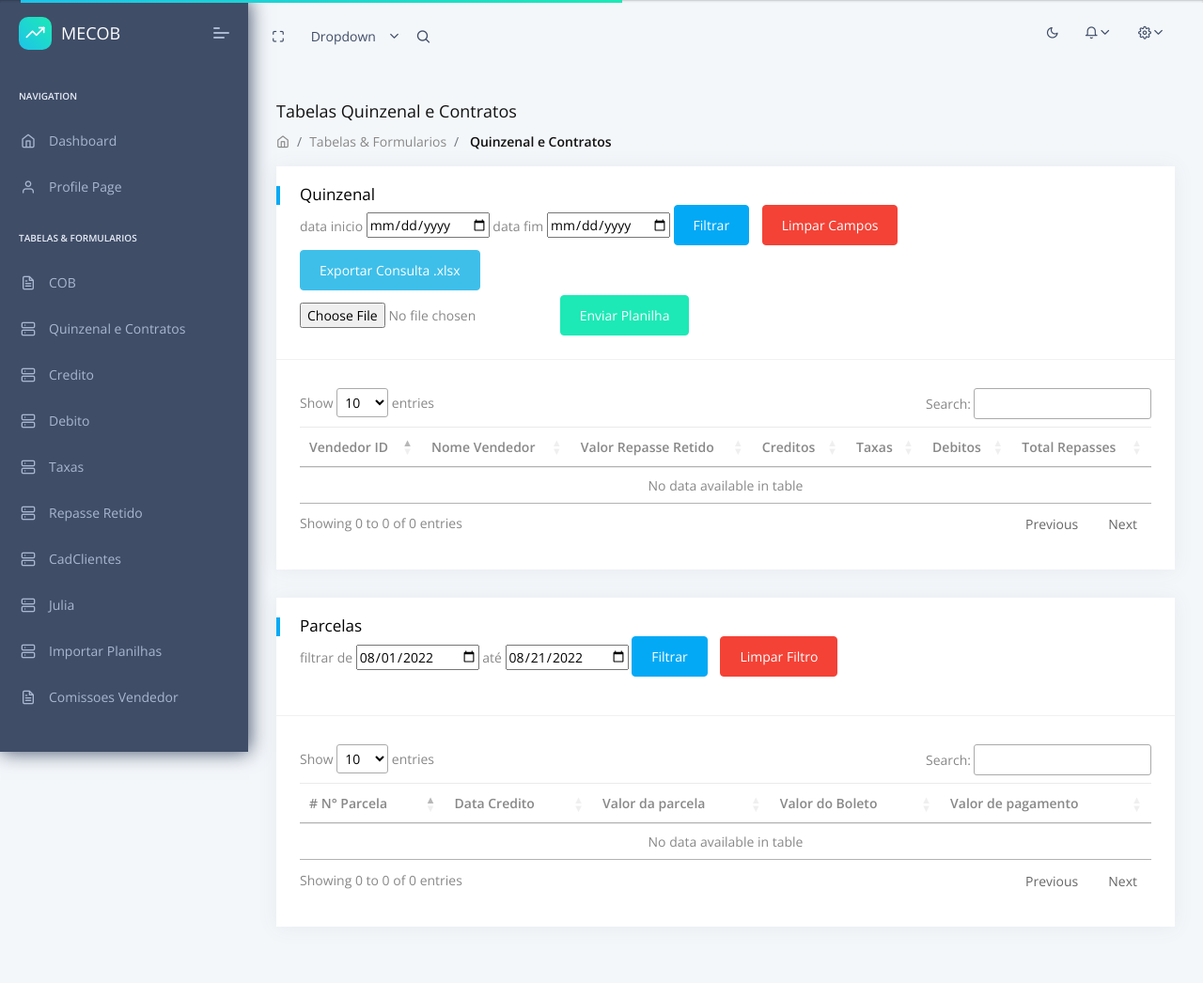
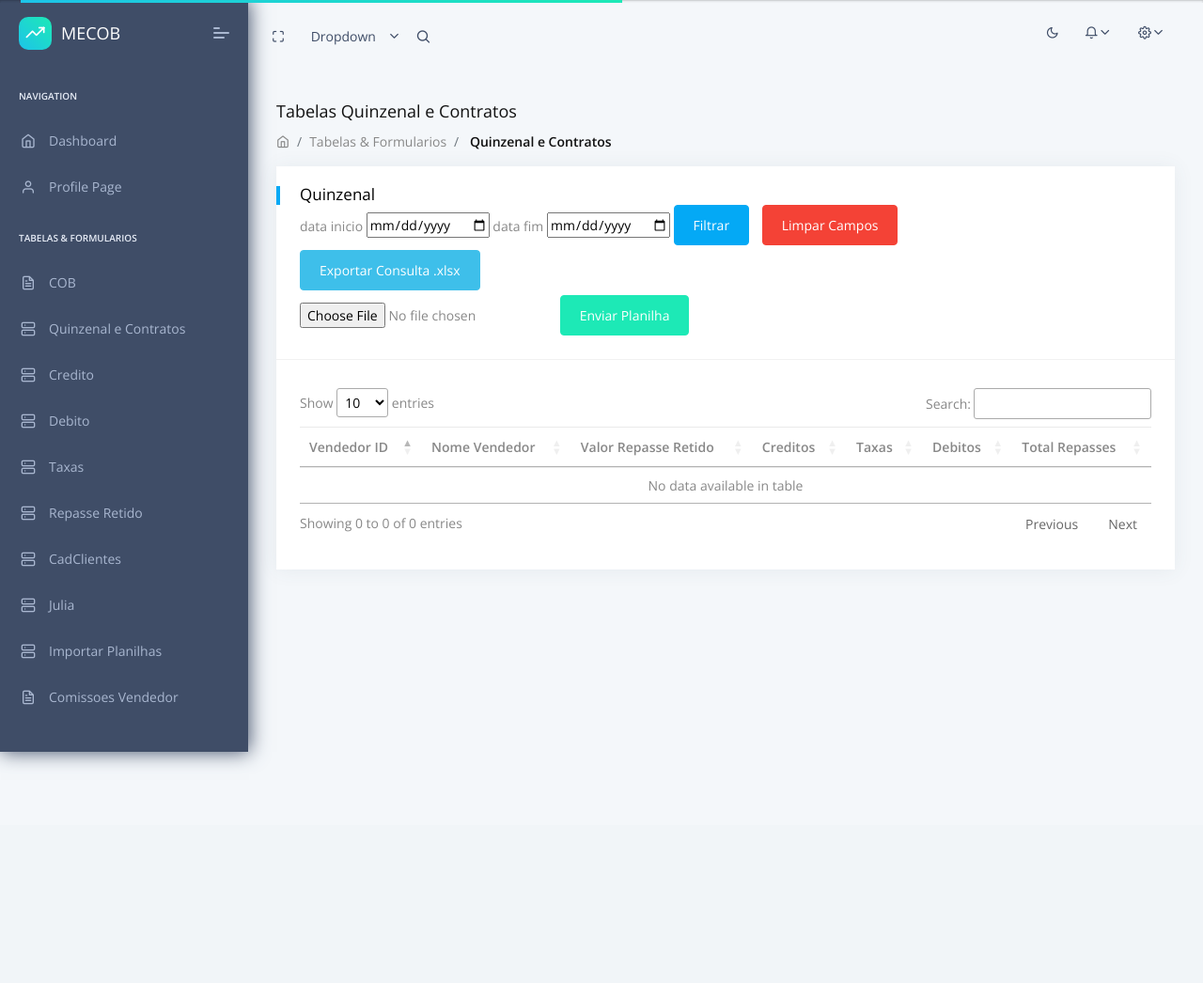
Before and after one commit to tiagond17/mecob_mar23, a Django app: template apps/templates/home/tbl_bootstrap.html in a window 1280 px wide. Shown: the whole page at 94% size. After the commit the page ends 814 px from the top, so only its background shows below. Run offline with Django 3.2, Linux system fonts and the light colour scheme; the template is opened without the code that fills it, so the values that code supplies are empty; some libraries are stand-ins or nearby versions.

Commit message:
tabela parcelas removidas da quinzenal

```diff
--- a/apps/templates/home/tbl_bootstrap.html
+++ b/apps/templates/home/tbl_bootstrap.html
@@ -159,62 +159,6 @@
                 </div>
               </div>
 
-              <div class="col-xl-12">
-                <div class="card">
-                  <div class="card-header">
-                    <h5>Parcelas</h5>
-                    <form action="{% url 'home:consulta_por_data' %}" method="post">
-                      {% csrf_token %}
-                      <p>filtrar de
-                        <input  type="date" name="data-inicio" id="data-inicio" value="2022-08-01">
-                         até
-                        <input type="date" name="data-fim" id="data-fim" value="2022-08-21">
-                        <button class="btn btn-primary">Filtrar</button>
-                        <button type="button" name="" id="" class="btn btn-danger">Limpar Filtro</button>
-                      </p>
-                    </form>
-                  </div>
-                  <div class="card-block table-border-style">
-                    <div class="table-responsive">
-                      <table class="table table-hover" id="table-parcelas">
-                        <thead>
-                          <tr>
-                            <th># N° Parcela</th>
-                            <th>Data Credito</th>
-                            <th>Valor da parcela</th>
-                            <th>Valor do Boleto</th>
-                            <th>Valor de pagamento</th>
-                          </tr>
-                        </thead>
-                        <tbody>
-                            {% for parcela in parcelas %}
-                              <tr>
-                                <th>{{parcela.nu_parcela}}</th>
-                                <td>{{parcela.dt_credito}}</td>
-                                <td>{{parcela.arquivos_id_retorno}}</td>
-                                <td>valor boleto</td>
-                                <td>valor de pagamento</td>
-                                <td>{{parcela.contratos.arquivos_contratos.first.dados_arquivo_retorno.first.vl_pago}}</td>
-                              </tr>
-                            {% endfor %}
-                          {% comment %} {% for contrato in contratos %}
-                            {% for parcela in contrato.parcelas.all|datas_validas %}
-                            <tr>
-                              <th>{{parcela.nu_parcela}}</th>
-                              <td>{{parcela.dt_credito}}</td>
-                              <td>{{parcela.vl_parcela}}</td>
-                              <td>valor boleto</td>
-                              <td>valor de pagamento</td>
-                            </tr>
-                            {% endfor %}
-                          {% endfor %} {% endcomment %}
-                        </tbody>
-                      </table>
-                    </div>
-                  </div>
-                </div>
-              </div>
-            </div>
             <!-- [ Main Content ] end -->
           </div>
         </div>
```
Also changed, not shown: 1 other file.
